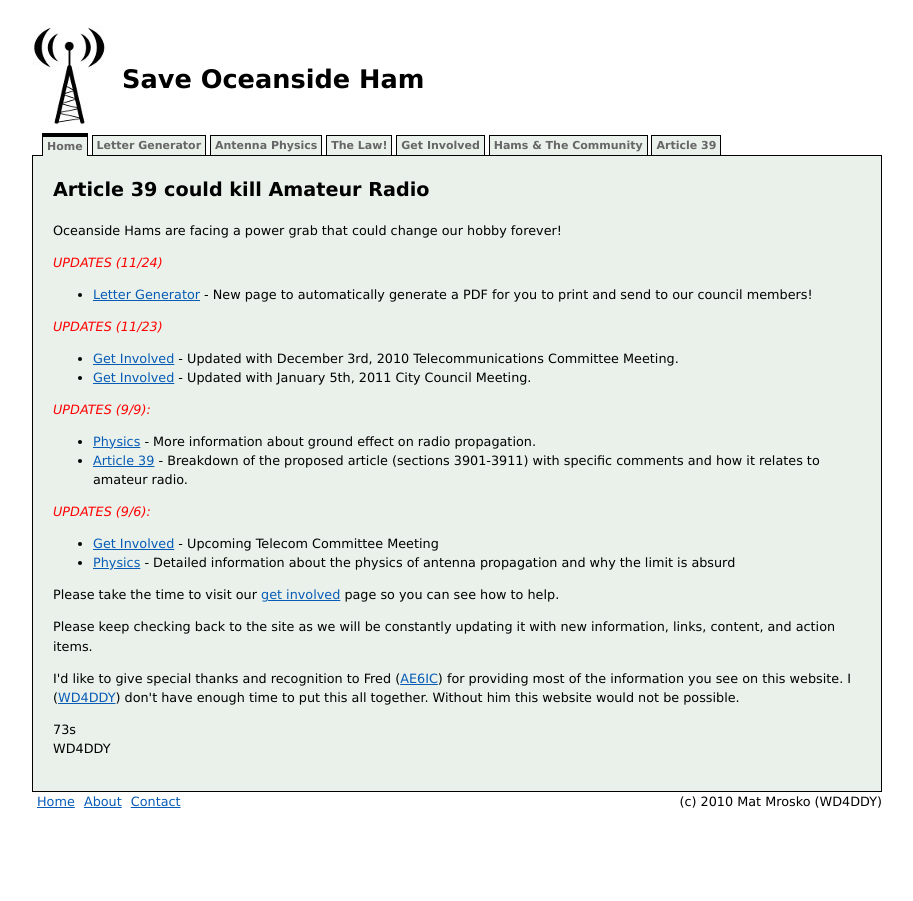
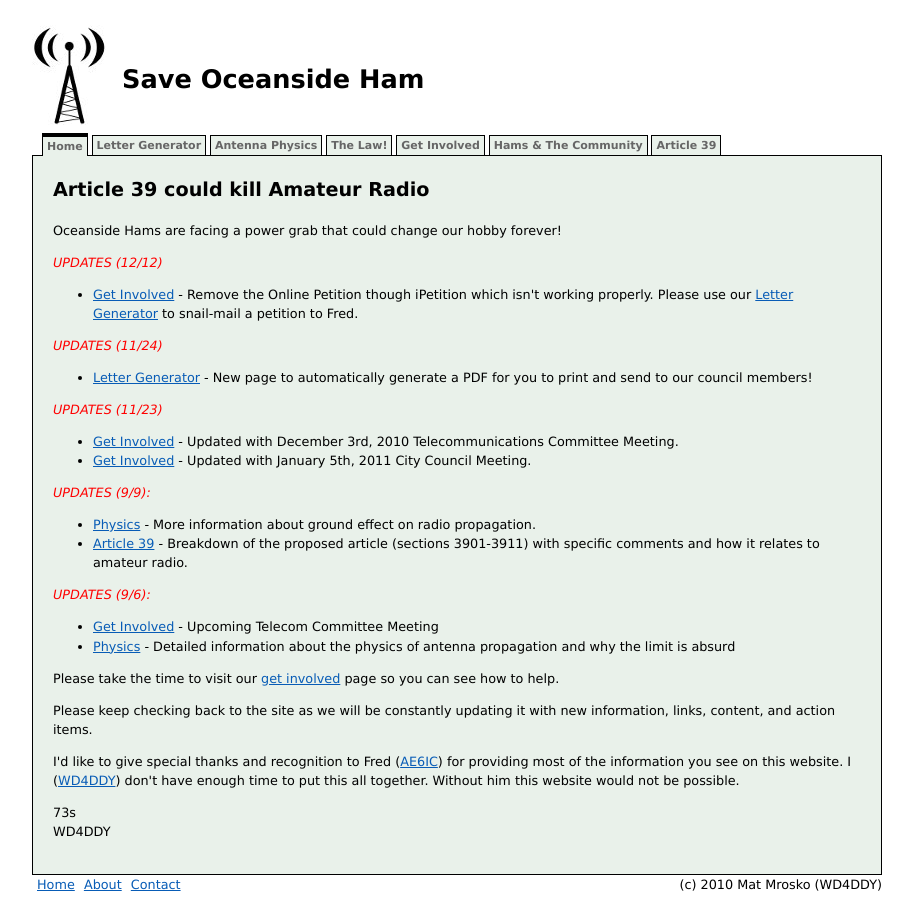
Before and after one commit to Materdaddy/Save-Oceanside-Ham, a Jekyll site: the page built from index.html, in a window 1280 px wide. Shown: the whole page, without its empty margins (183-1096 px from the left). Built offline with Jekyll 4.4.1, drawn with Linux system fonts in a browser that asks for light colours; comment, search, counter and statistics services are not loaded.

Commit message:
remove online petition

```diff
--- a/_posts/2010-08-26-get-involved.markdown
+++ b/_posts/2010-08-26-get-involved.markdown
@@ -2,11 +2,6 @@
 layout: nav
 title: Get Involved
 ---
-
-Online Petition
----
-Please sign our online petition which will be submitted to the council.  The online petition can be found: [here](http://www.ipetitions.com/petition/oceanside_amateur_radio/).
-
 
 Snail Mail
 ---
--- a/index.html
+++ b/index.html
@@ -6,6 +6,12 @@ heading: Article 39 could kill Amateur Radio
 
 <p>Oceanside Hams are facing a power grab that could change our hobby
 forever!</p>
+
+<p><em><span style="color:red;">UPDATES (12/12)</span></em>
+<ul>
+<li><a href="/get-involved.html">Get Involved</a> - Remove the Online Petition though iPetition which isn't working properly.  Please use our <a href="/letter-generator.html">Letter Generator</a> to snail-mail a petition to Fred.</li>
+</ul>
+</p>
 
 <p><em><span style="color:red;">UPDATES (11/24)</span></em>
 <ul>
```
